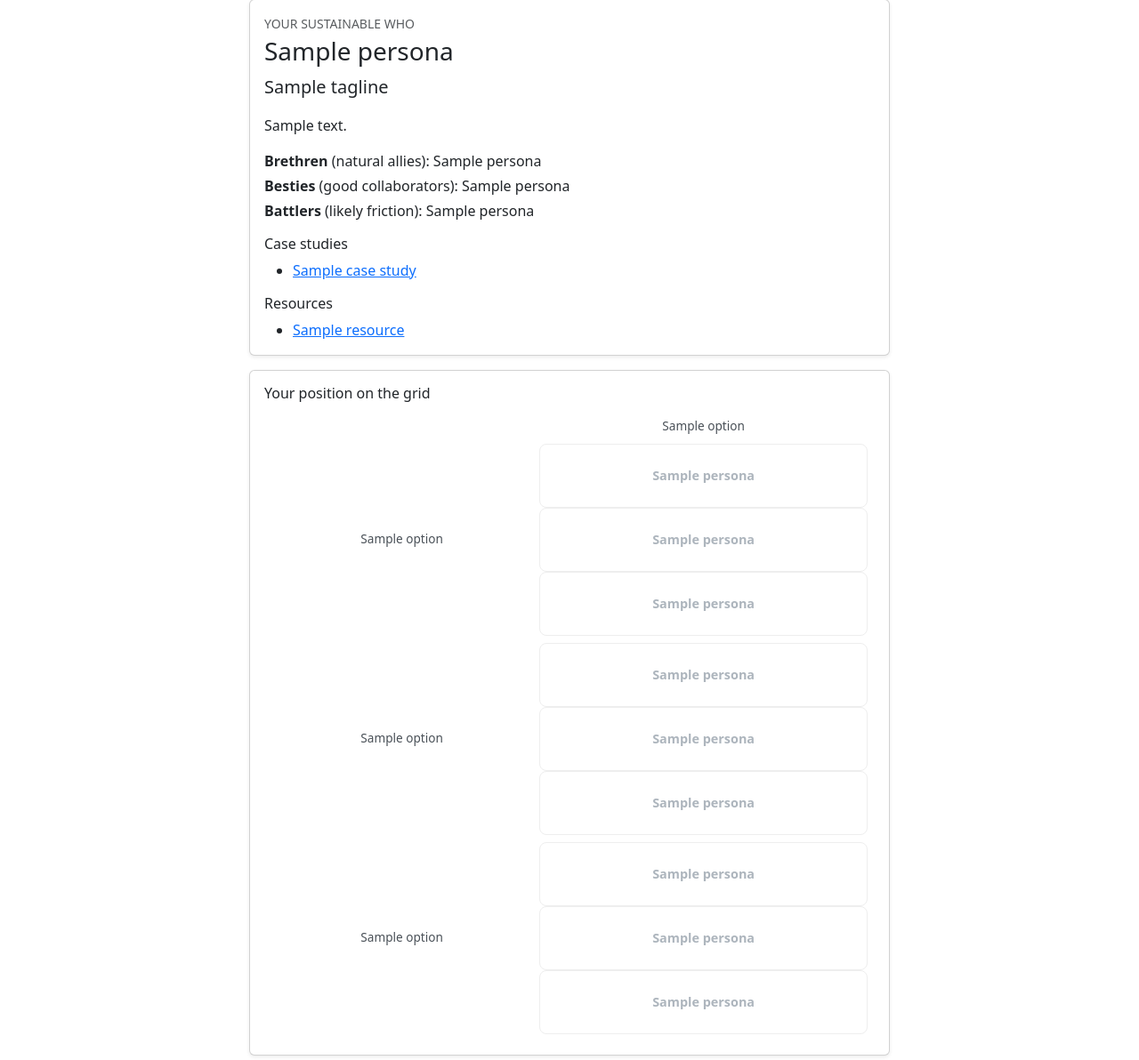
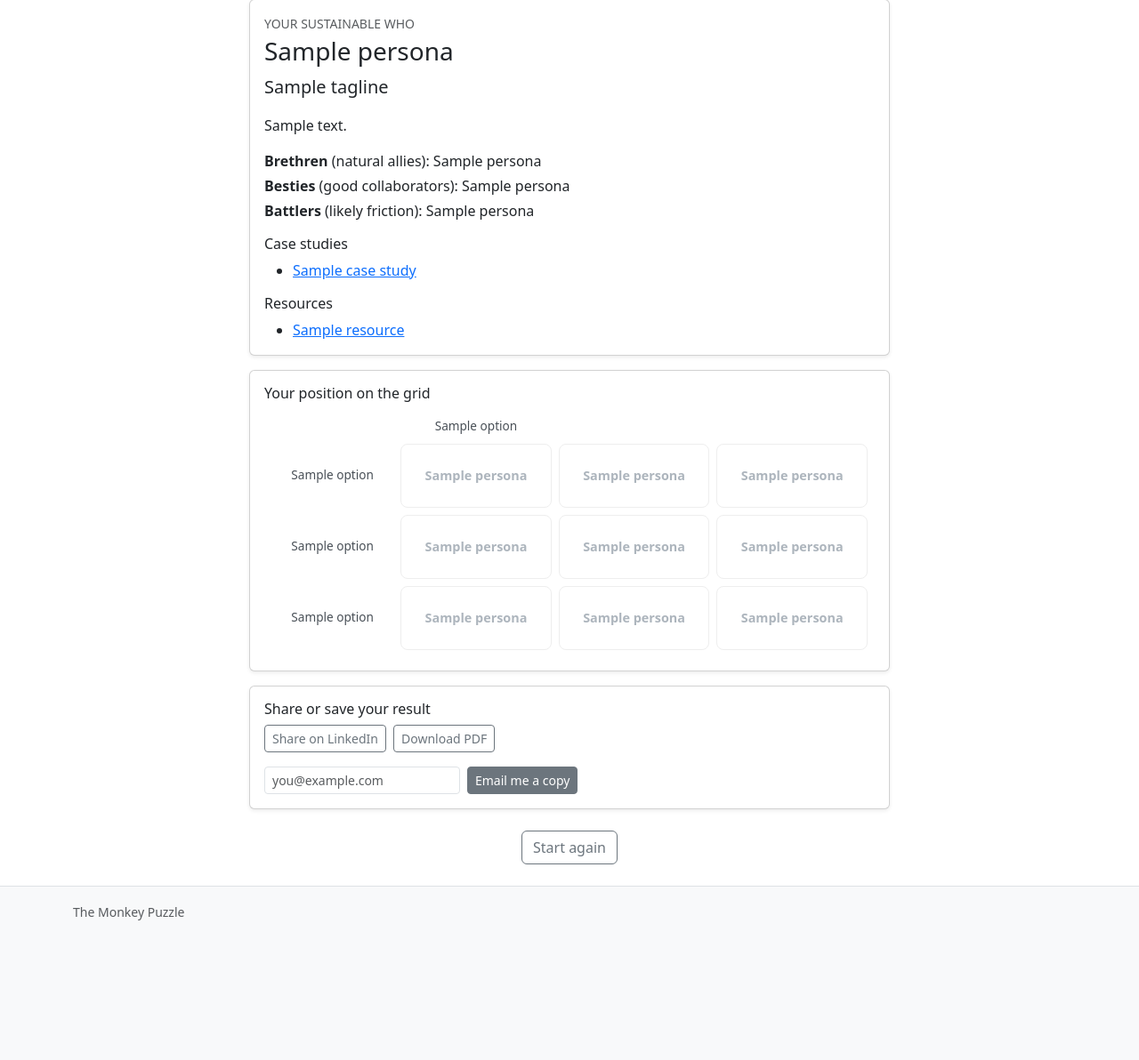
Before and after one commit to TSpice534/monkey-puzzle, a Flask app: template app/templates/survey/result.html in a window 1280 px wide. Shown: the part 130-1322 px from the top of the page at 89% size. After the commit the page ends 1165 px from the top, so only its background shows below. Run offline with Flask 3, Linux system fonts and the light colour scheme; tables that the repository leaves empty hold one stand-in row (values such as "Sample post"); the template is opened without the code that fills it: values that come from a table or form of the project are taken from there, most other values are stand-ins (such as "Sample title", 1, 10 or a date in 2020).

Commit message:
fix: result-page persona grid collapsing into one column
.grid-cell's display:flex was applied directly to the <td>, which
overrides the browser's default table-cell display and breaks the
table out of normal row/column layout — cells stacked into a single
column instead of a 3x3 grid. The working question-time grid
(_question_grid.html) never had this problem because .grid-cell
there is on an inner <label>, with the <td> left as a plain
table-cell. Applied the same wrapper pattern to the result grid.

```diff
--- a/app/templates/survey/_result_grid.html
+++ b/app/templates/survey/_result_grid.html
@@ -26,8 +26,10 @@
               {% set cell = grid_question.cells | selectattr('x', 'equalto', x) | selectattr('y', 'equalto', y) | first %}
               {% set cell_persona = personas[cell.persona] %}
               {% set is_selected = grid_selected == [x, y] %}
-              <td class="grid-cell grid-cell--result {{ 'grid-cell--selected' if is_selected else 'grid-cell--muted' }}">
-                {{ cell_persona.name }}
+              <td class="persona-grid-cell-wrap">
+                <div class="grid-cell grid-cell--result {{ 'grid-cell--selected' if is_selected else 'grid-cell--muted' }}">
+                  {{ cell_persona.name }}
+                </div>
               </td>
             {% endfor %}
           </tr>
```
